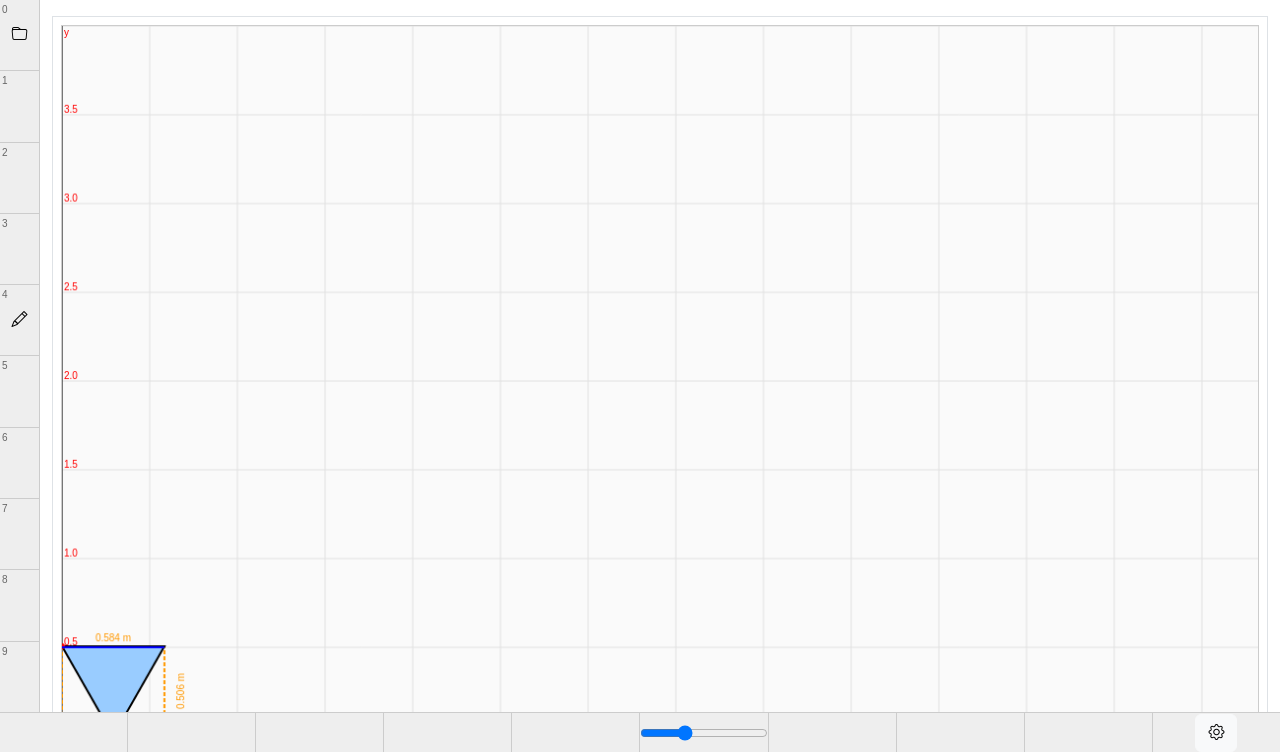
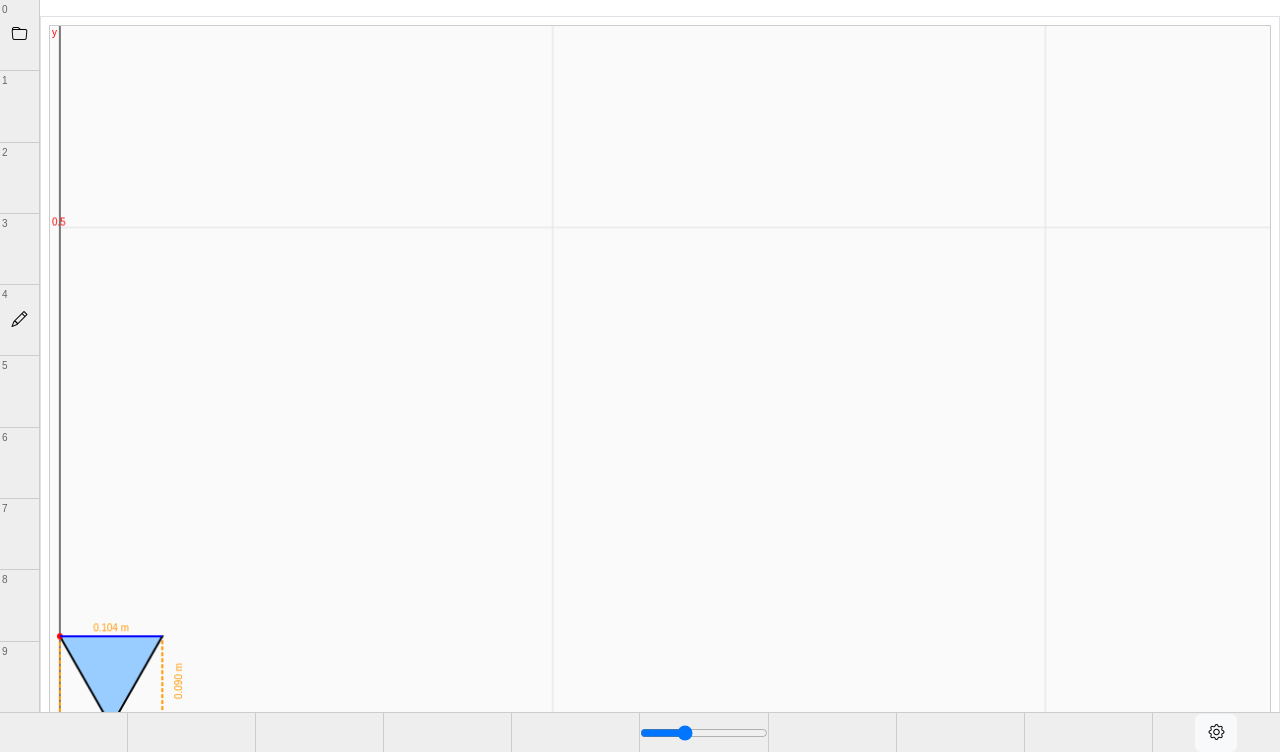
Before and after one commit to techidock/open-source, a Flask app: page / in a window 1280 px wide. Shown: the part 48-800 px from the top of the page. Run offline with Flask 3, Linux system fonts and the light colour scheme; data that the repository does not hold is empty; some libraries are stand-ins or nearby versions.

Commit message:
Adjust canvas layout and scaling

```diff
--- a/channel_area/static/style.css
+++ b/channel_area/static/style.css
@@ -11,6 +11,7 @@ body {
   padding-left: 40px;  /* leave room for tool bar */
   padding-bottom: 40px; /* leave room for bottom bar */
   padding-top: 48px;    /* room for top nav */
+  margin: 0;
 }
 
 /* container for the main drawing layout */
@@ -24,6 +25,11 @@ body {
   height: 100%;
 }
 
+#drawing-area {
+  padding-left: 0;
+  padding-right: 0;
+}
+
 
 #canvas-container {
   position: relative;
@@ -35,7 +41,7 @@ body {
 #canvas-panel {
   background: #fff;
   border: 1px solid #ccc;
-  padding: 4px;
+  padding: 0;
   height: 100%;
 }
 
--- a/channel_area/templates/index.html
+++ b/channel_area/templates/index.html
@@ -277,7 +277,7 @@
       var canvasWidthMM = 4000;
       var canvasHeightMM = 4000;
       var mmScale = 1;
-      var axisMargin = 0;
+      var axisMargin = 10;
       var gridSpacingMM = 500;
       var polygonScale = 1;
       var circleDiameterMM = 1000;
@@ -380,8 +380,10 @@
         var height = avail;
         canvas.width = width;
         canvas.height = height;
-        mmScale = Math.max(canvasWidthMM / (canvas.width - axisMargin),
-                           canvasHeightMM / (canvas.height - axisMargin));
+        canvasWidthMM = mmScale * (canvas.width - axisMargin);
+        canvasHeightMM = mmScale * (canvas.height - axisMargin);
+        document.getElementById('canvas-width').value = (canvasWidthMM / unitFactor()).toFixed(1);
+        document.getElementById('canvas-height').value = (canvasHeightMM / unitFactor()).toFixed(1);
         points = ptsMM.map(function(p){
           return {x: mmToPxX(p.x), y: mmToPxY(p.y)};
         });
```
Also changed, not shown: channel_area/README.md.
